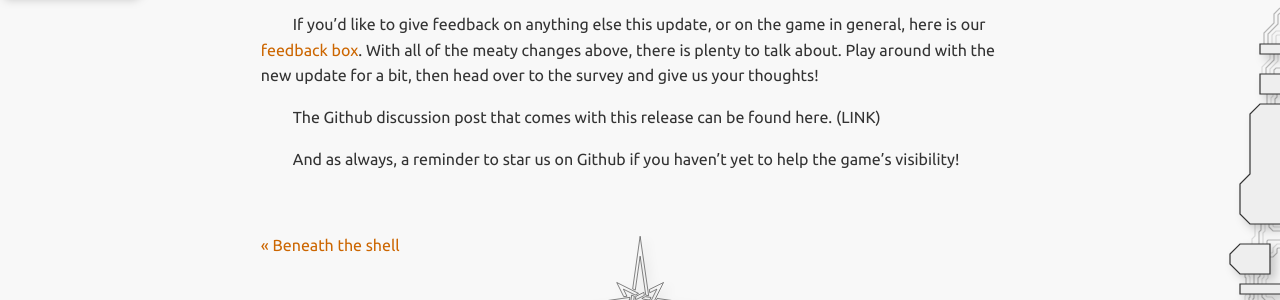
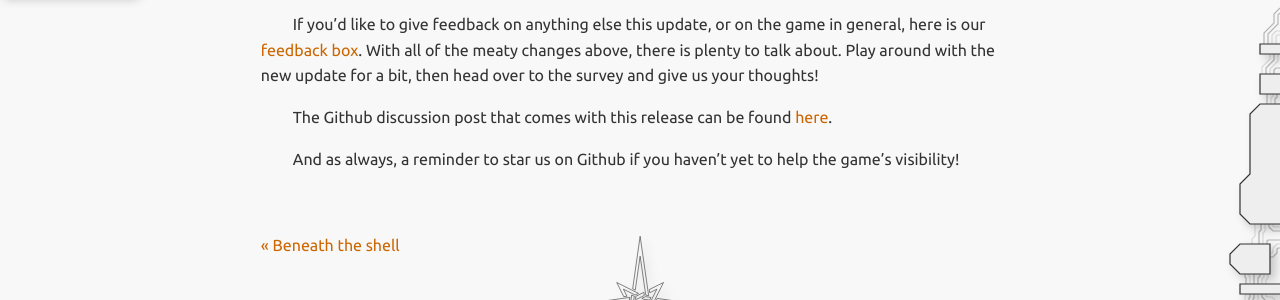
Before and after one commit to endless-sky/endless-sky.github.io, a Jekyll site: the page built from _posts/2024-05-25-unstable-release-0.10.7.md, in a window 1280 px wide and 900 px high, scrolled down 2563 px. Shown: the part 516-816 px from the top of the window. Built offline with Jekyll 4.4.1, drawn with Linux system fonts in a browser that asks for light colours.

Commit message:
Update _posts/2024-05-25-unstable-release-0.10.7.md

```diff
--- a/_posts/2024-05-25-unstable-release-0.10.7.md
+++ b/_posts/2024-05-25-unstable-release-0.10.7.md
@@ -48,6 +48,6 @@ Next release will be v0.10.8 Stable, meaning it will focus on bug fixes for this
 
 If you'd like to give feedback on anything else this update, or on the game in general, here is our [feedback box](https://forms.gle/6A9kEcrFHSLw9CQw5). With all of the meaty changes above, there is plenty to talk about. Play around with the new update for a bit, then head over to the survey and give us your thoughts!
 
-The Github discussion post that comes with this release can be found here. (LINK)
+The Github discussion post that comes with this release can be found [here](https://github.com/endless-sky/endless-sky/discussions/10105).
 
 And as always, a reminder to star us on Github if you haven't yet to help the game's visibility!
```
